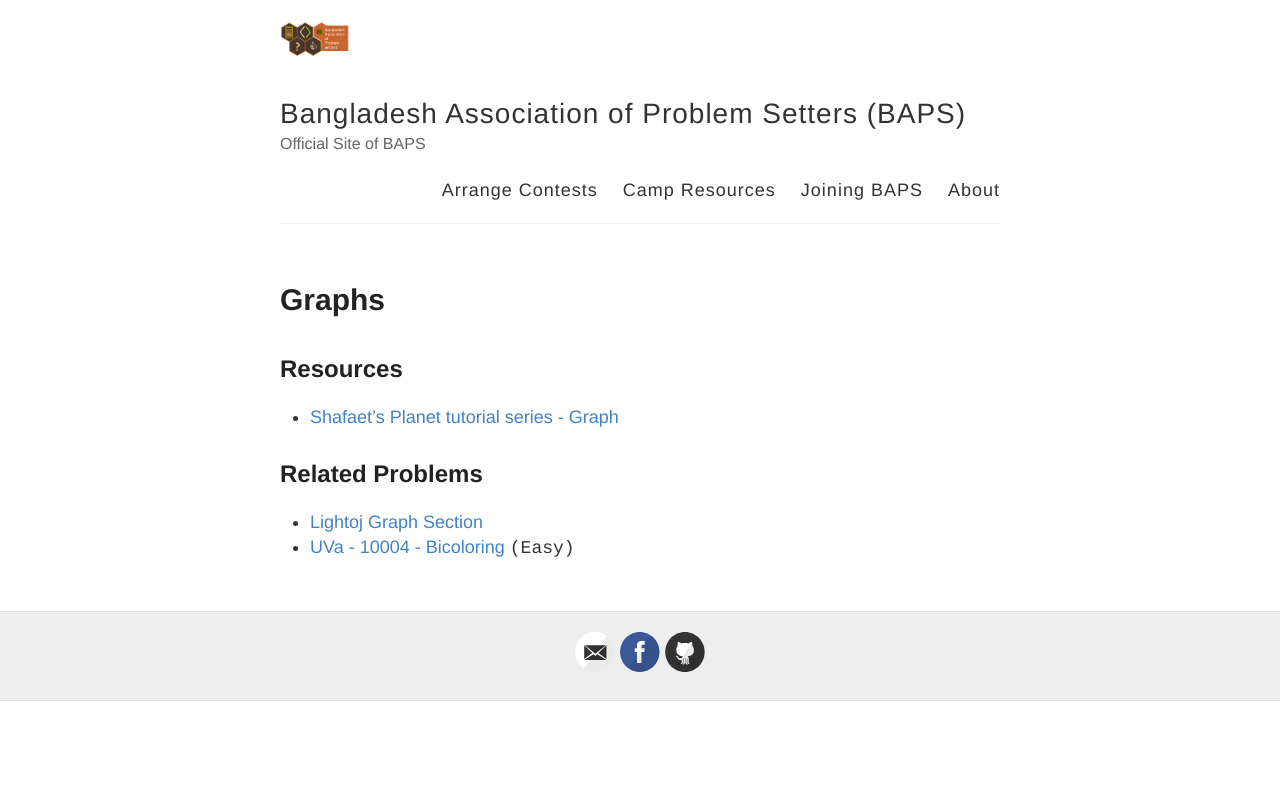
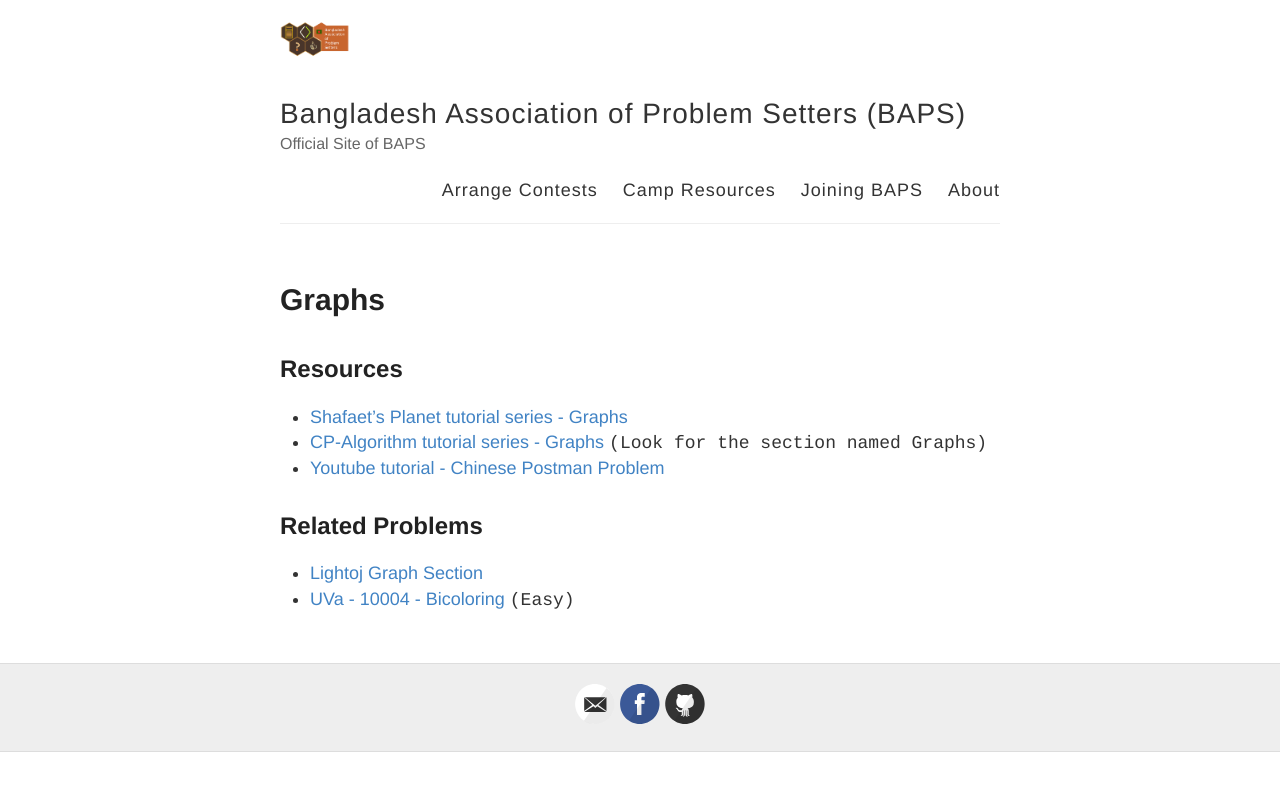
Before and after one commit to baps-bgd/baps-bgd.github.io, a Jekyll site: the page built from _posts/2020-10-18-graphs.md, in a window 1280 px wide. Shown: the top 791 px of the page. Built offline with Jekyll 4.4.1, drawn with Linux system fonts in a browser that asks for light colours.

Commit message:
Update 2020-10-18-graphs.md

```diff
--- a/_posts/2020-10-18-graphs.md
+++ b/_posts/2020-10-18-graphs.md
@@ -6,7 +6,9 @@
 
 ## Resources
 
-- [Shafaet's Planet tutorial series - Graph](http://www.shafaetsplanet.com/?p=143d){:target="\_blank"}
+- [Shafaet's Planet tutorial series - Graphs](http://www.shafaetsplanet.com/?p=143d){:target="\_blank"}
+- [CP-Algorithm tutorial series - Graphs](https://cp-algorithms.com/){:target="\_blank"} `(Look for the section named Graphs)`
+- [Youtube tutorial - Chinese Postman Problem](https://www.youtube.com/watch?v=JCSmxUO0v3k){:target="\_blank"}
 
 ## Related Problems
 
```
